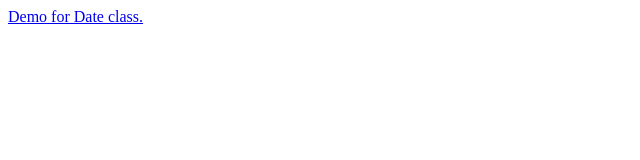
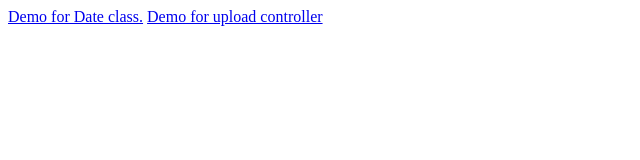
Before and after one commit to fatbigbright/obsolete.fbb.static.pages, a plain HTML site: page index.html in a window 1280 px wide. Shown: the whole page, without its empty margins (0-640 px from the left). Drawn offline with Linux system fonts and the light colour scheme.

Commit message:
upload-demo

```diff
--- a/index.html
+++ b/index.html
@@ -6,5 +6,6 @@
 </head>
 <body>
 	<a href="date-class-demo.html">Demo for Date class.</a>
+  <a href="upload-demo.html">Demo for upload controller</a>
 </body>
 </html>
```
